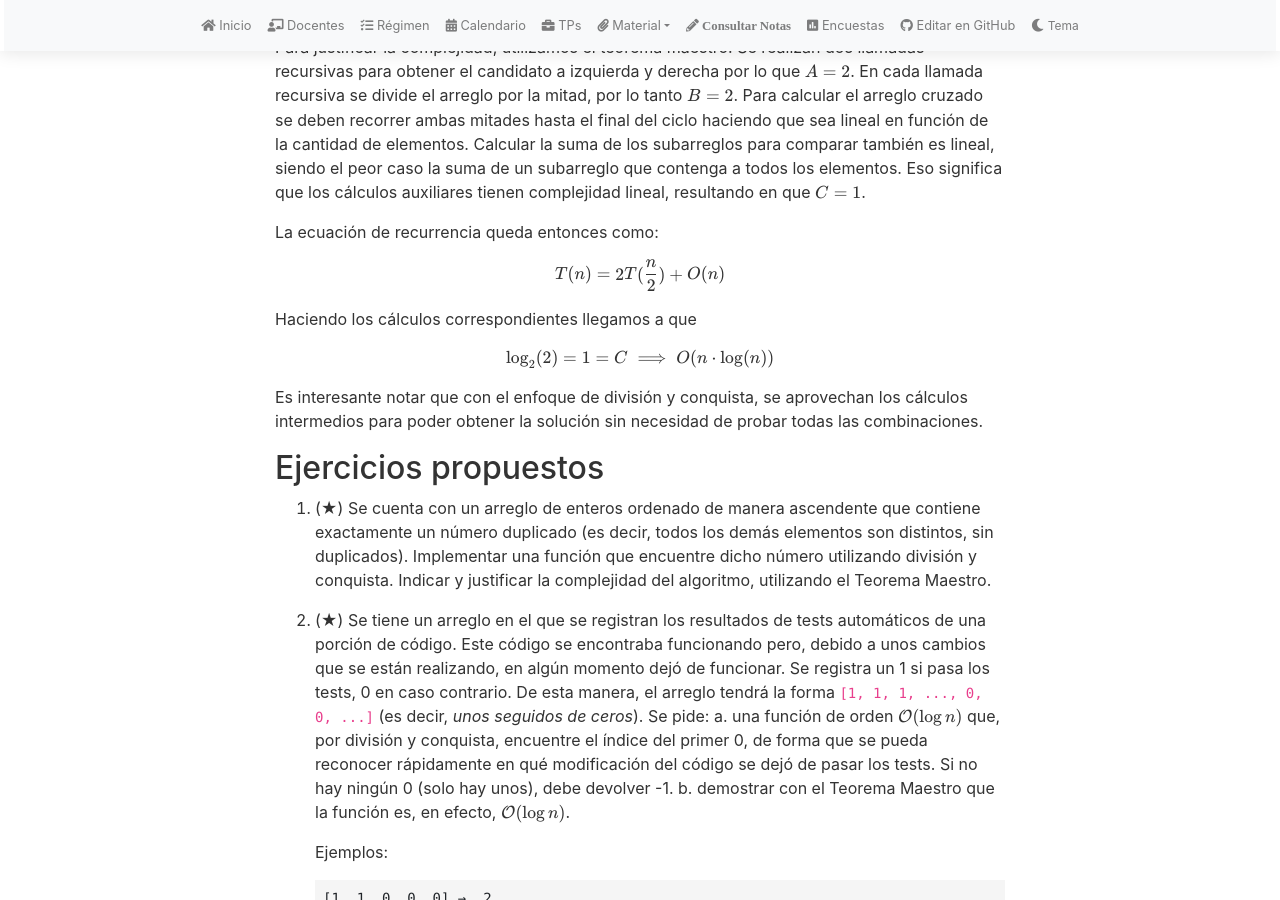
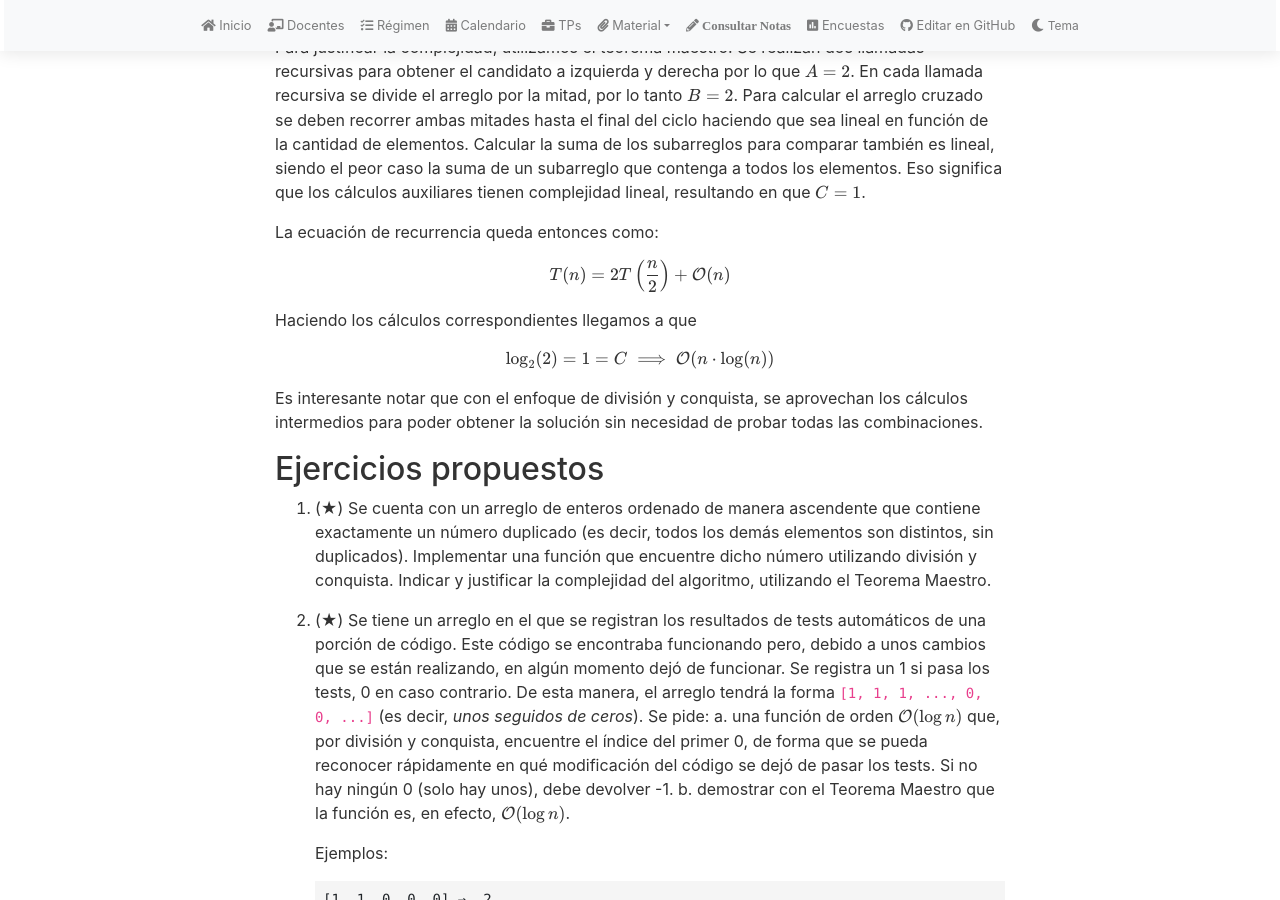
Before and after one commit to algoritmos-rw/tda_bg, a Jekyll site: the page built from material/guias/dyc.md, in a window 1280 px wide and 900 px high, scrolled down 3325 px. Built offline with Jekyll 4.4.1, drawn with Linux system fonts in a browser that asks for light colours; nearby versions of some CDN libraries; our own code applies the rules of GitHub Pages for plain Markdown files.

Commit message:
Update notación en ejercicio resuelto D&C

```diff
--- a/material/guias/dyc.md
+++ b/material/guias/dyc.md
@@ -129,11 +129,11 @@ Para justificar la complejidad, utilizamos el teorema maestro. Se realizan dos l
 
 La ecuación de recurrencia queda entonces como:
 
-$$T(n) = 2T(\frac{n}{2}) + O(n)$$
+$$T(n) = 2T\left(\frac{n}{2}\right) + \mathcal{O}(n)$$
 
 Haciendo los cálculos correspondientes llegamos a que
 
-$$\log_{2}(2) = 1 = C \implies O(n \cdot \log(n))$$
+$$\log_{2}(2) = 1 = C \implies \mathcal{O}(n \cdot \log(n))$$
 
 Es interesante notar que con el enfoque de división y conquista, se aprovechan los cálculos intermedios para poder obtener la solución sin necesidad de probar todas las combinaciones.
 
```
